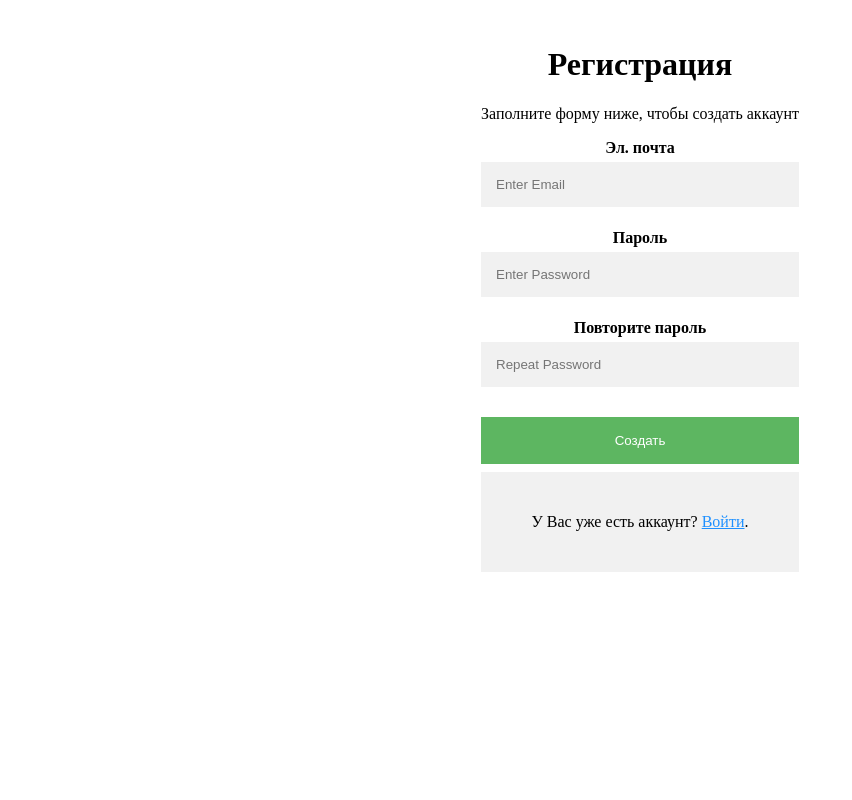
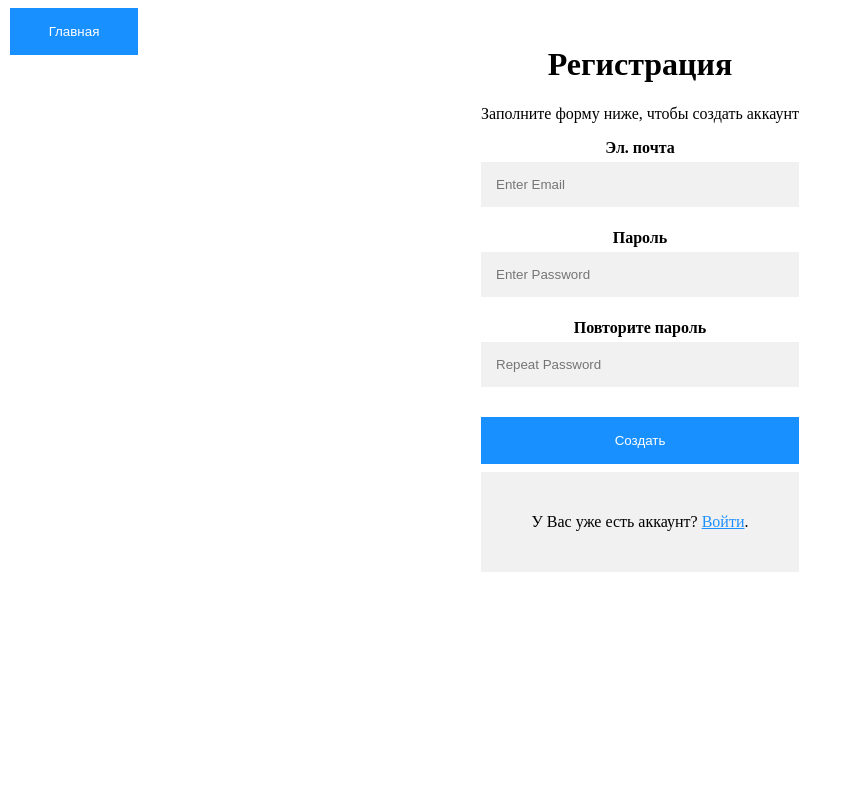
Before and after one commit to bonvech/meteosite, a Flask app: page /registration.html in a window 1280 px wide. Shown: the whole page, without its empty margins (0-852 px from the left). Run offline with Flask 3, Linux system fonts and the light colour scheme.

Commit message:
Add buttons

```diff
--- a/main.py
+++ b/main.py
@@ -4,7 +4,7 @@ app = Flask(__name__)
 
 
 @app.route('/')
-def render_index() -> str:
+def render_main() -> str:
     return render_template('index.html')
 
 
@@ -13,5 +13,10 @@ def render_registration() -> str:
     return render_template('registration.html')
 
 
+@app.route('/index.html')
+def render_index() -> str:
+    return render_template('index.html')
+
+
 if __name__ == '__main__':
     app.run()
--- a/static/regstyle.css
+++ b/static/regstyle.css
@@ -32,7 +32,7 @@ hr {
 }
 
 .registerbtn {
-  background-color: #4CAF50;
+    background-color: #0084ff;
     color: white;
     padding: 16px 20px;
     margin: 8px 0;
@@ -42,9 +42,27 @@ hr {
     opacity: 0.9;
 }
 
+.mainbtn {
+    background-color: #0084ff;
+    color: white;
+    padding: 16px 20px;
+    position: fixed;
+    left: 10px;
+    border: none;
+    cursor: pointer;
+    opacity: 0.9;
+    margin: 8px 0;
+    width: 10%;
+}
+
 .registerbtn:hover {
     opacity:1;
 }
+
+.mainbtn:hover {
+    opacity:1;
+}
+
 
 a {
     color: dodgerblue;
--- a/templates/index.html
+++ b/templates/index.html
@@ -18,6 +18,6 @@
             <hr><img src="gragh/webmsu"></hr>
         </div>
     </div>
-    <button id="myButton" onclick="window.location.href='registration.html'">Войти</button>
+    <button type="reg" class="regbtn" onclick="window.location.href='registration.html'">Войти</button>
 </body>
 </html>
--- a/templates/registration.html
+++ b/templates/registration.html
@@ -27,5 +27,6 @@
             </div>
         </div>
     </form>
+    <button type="back" class="mainbtn" onclick="window.location.href='index.html'">Главная</button>
 </body>
 </html>
```
Also changed, not shown: static/style.css (+8 -4 lines). Lines whose indentation alone changed are shown as unchanged.
